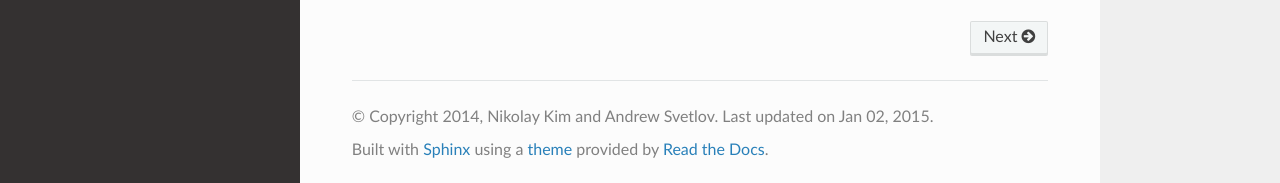
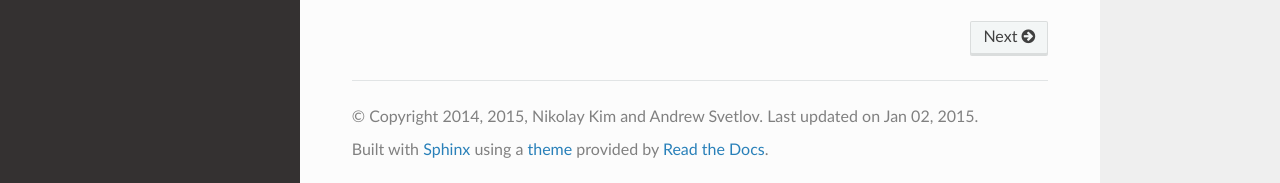
Before and after one commit to aio-libs/aiozmq, a Sphinx documentation site: the page built from docs/index.rst, in a window 1280 px wide and 900 px high, scrolled down 4780 px. Shown: the part 714-897 px from the top of the window. Built offline with Sphinx 7.4.7 and the Read the Docs theme 2.0.0, drawn with Linux system fonts in a browser that asks for light colours.

Commit message:
Add 2015 to copyrights

```diff
--- a/docs/conf.py
+++ b/docs/conf.py
@@ -65,7 +65,7 @@ master_doc = 'index'
 
 # General information about the project.
 project = 'aiozmq'
-copyright = '2014, Nikolay Kim and Andrew Svetlov'
+copyright = '2014, 2015, Nikolay Kim and Andrew Svetlov'
 
 # The version info for the project you're documenting, acts as replacement for
 # |version| and |release|, also used in various other places throughout the
```
Also changed, not shown: LICENSE.txt.
